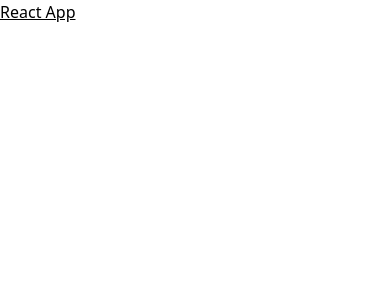
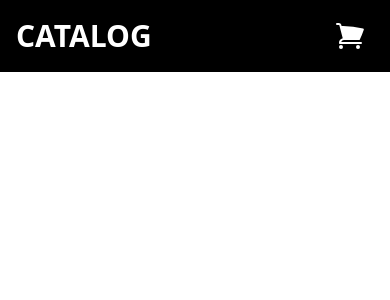
Before and after one commit to pankajmokashi/react-product-catalog, a React (Vite) app: page / in a window 390 px wide. Shown: the top 300 px of the page. Built offline with nearby package versions, Linux system fonts and the light colour scheme.

Commit message:
feat(header): add responsive navbar

```diff
--- a/src/App.jsx
+++ b/src/App.jsx
@@ -1,7 +1,9 @@
-import "./App.css";
+import Header from "./Components/Header";
 
-function App() {
-  return <div className="underline">React App</div>;
+export default function App() {
+  return (
+    <div>
+      <Header />
+    </div>
+  );
 }
-
-export default App;
--- /dev/null
+++ b/src/Components/Header.jsx
@@ -0,0 +1,31 @@
+function Header() {
+  return (
+    <div className="bg-black text-white">
+      <header className="mx-auto max-w-screen-2xl px-4 xm:px-6 lg:px-8">
+        <div className="flex items-center justify-between py-3 sm:py-4">
+          <div>
+            <h1 className="text-3xl sm:text-5xl font-bold">CATALOG</h1>
+          </div>
+
+          <div>
+            <button
+              type="button"
+              className="p-2 relative rounded-md hover:text-gray-300 focus:outline-none focus:ring-2 focus:ring-gray-300"
+            >
+              <svg
+                xmlns="http://www.w3.org/2000/svg"
+                viewBox="0 0 24 24"
+                fill="currentColor"
+                className="w-8 h-8"
+              >
+                <path d="M2.25 2.25a.75.75 0 0 0 0 1.5h1.386c.17 0 .318.114.362.278l2.558 9.592a3.752 3.752 0 0 0-2.806 3.63c0 .414.336.75.75.75h15.75a.75.75 0 0 0 0-1.5H5.378A2.25 2.25 0 0 1 7.5 15h11.218a.75.75 0 0 0 .674-.421 60.358 60.358 0 0 0 2.96-7.228.75.75 0 0 0-.525-.965A60.864 60.864 0 0 0 5.68 4.509l-.232-.867A1.875 1.875 0 0 0 3.636 2.25H2.25ZM3.75 20.25a1.5 1.5 0 1 1 3 0 1.5 1.5 0 0 1-3 0ZM16.5 20.25a1.5 1.5 0 1 1 3 0 1.5 1.5 0 0 1-3 0Z" />
+              </svg>
+            </button>
+          </div>
+        </div>
+      </header>
+    </div>
+  );
+}
+
+export default Header;
```
